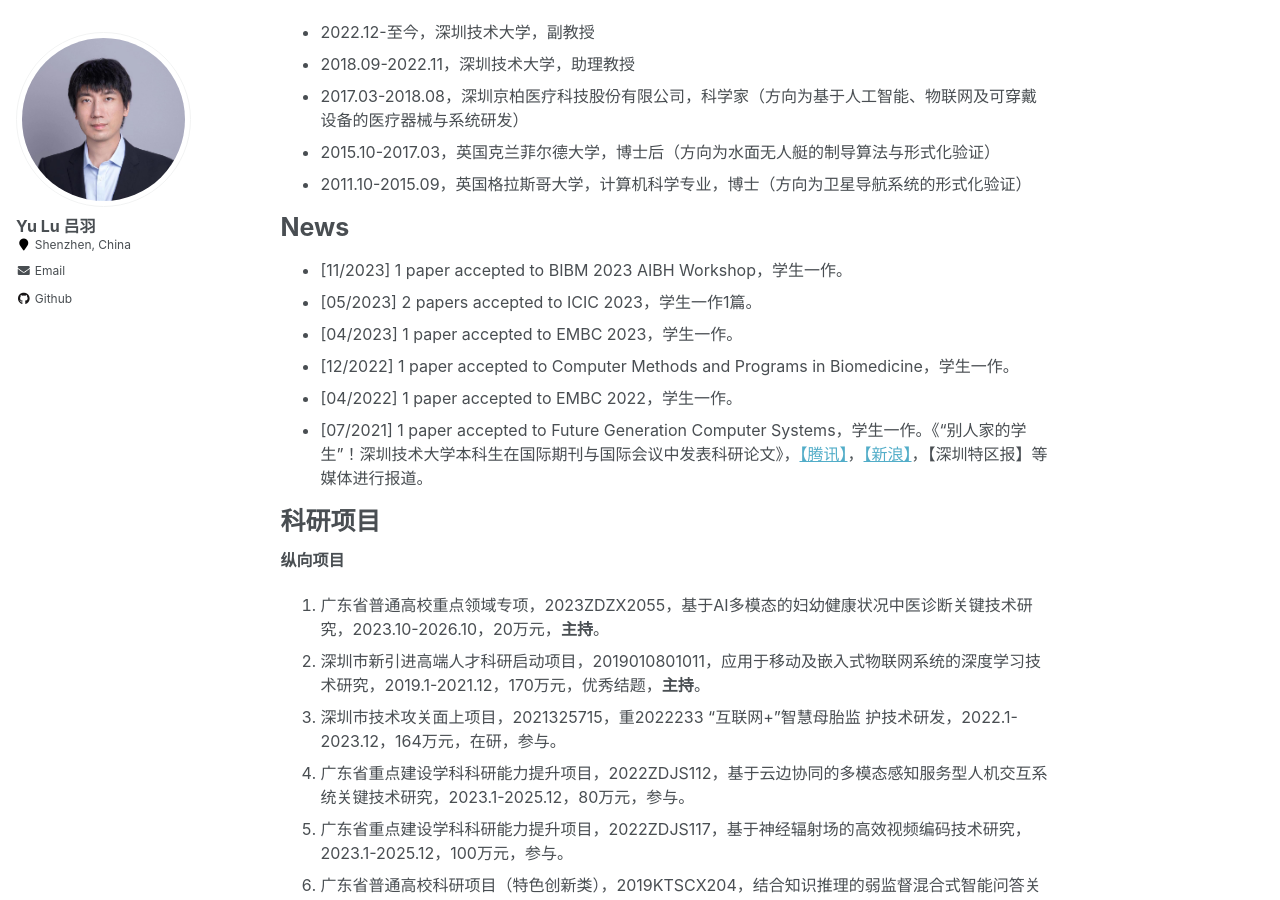
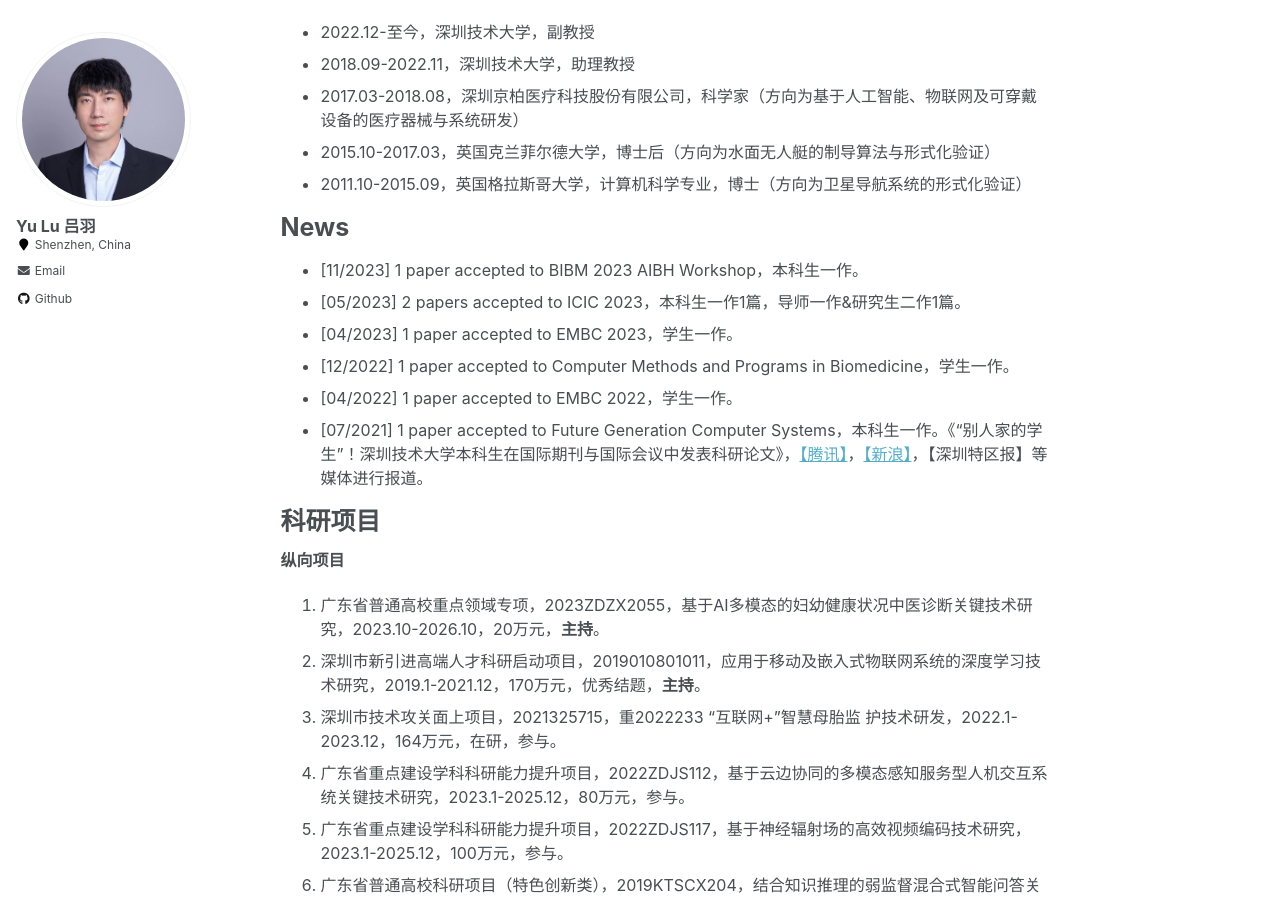
Before and after one commit to YukariUmezawa/lvyu.github.io, a Jekyll site: the page built from _pages/about.md, in a window 1280 px wide and 900 px high, scrolled down 724 px. Built offline with Jekyll 4.4.1, drawn with Linux system fonts in a browser that asks for light colours.

Commit message:
Update about.md

```diff
--- a/_pages/about.md
+++ b/_pages/about.md
@@ -38,12 +38,12 @@
 
 News
 ======
-- [11/2023] 1 paper accepted to BIBM 2023 AIBH Workshop，学生一作。
-- [05/2023] 2 papers accepted to ICIC 2023，学生一作1篇。
+- [11/2023] 1 paper accepted to BIBM 2023 AIBH Workshop，本科生一作。
+- [05/2023] 2 papers accepted to ICIC 2023，本科生一作1篇，导师一作&研究生二作1篇。
 - [04/2023] 1 paper accepted to EMBC 2023，学生一作。
 - [12/2022] 1 paper accepted to Computer Methods and Programs in Biomedicine，学生一作。
 - [04/2022] 1 paper accepted to EMBC 2022，学生一作。
-- [07/2021] 1 paper accepted to Future Generation Computer Systems，学生一作。《“别人家的学生”！深圳技术大学本科生在国际期刊与国际会议中发表科研论文》，[【腾讯】](https://new.qq.com/rain/a/20210714A0AGOR00)，[【新浪】](https://cj.sina.com.cn/articles/view/1893278624/70d923a002000uuka)，【深圳特区报】等媒体进行报道。
+- [07/2021] 1 paper accepted to Future Generation Computer Systems，本科生一作。《“别人家的学生”！深圳技术大学本科生在国际期刊与国际会议中发表科研论文》，[【腾讯】](https://new.qq.com/rain/a/20210714A0AGOR00)，[【新浪】](https://cj.sina.com.cn/articles/view/1893278624/70d923a002000uuka)，【深圳特区报】等媒体进行报道。
 
 
 科研项目
```
